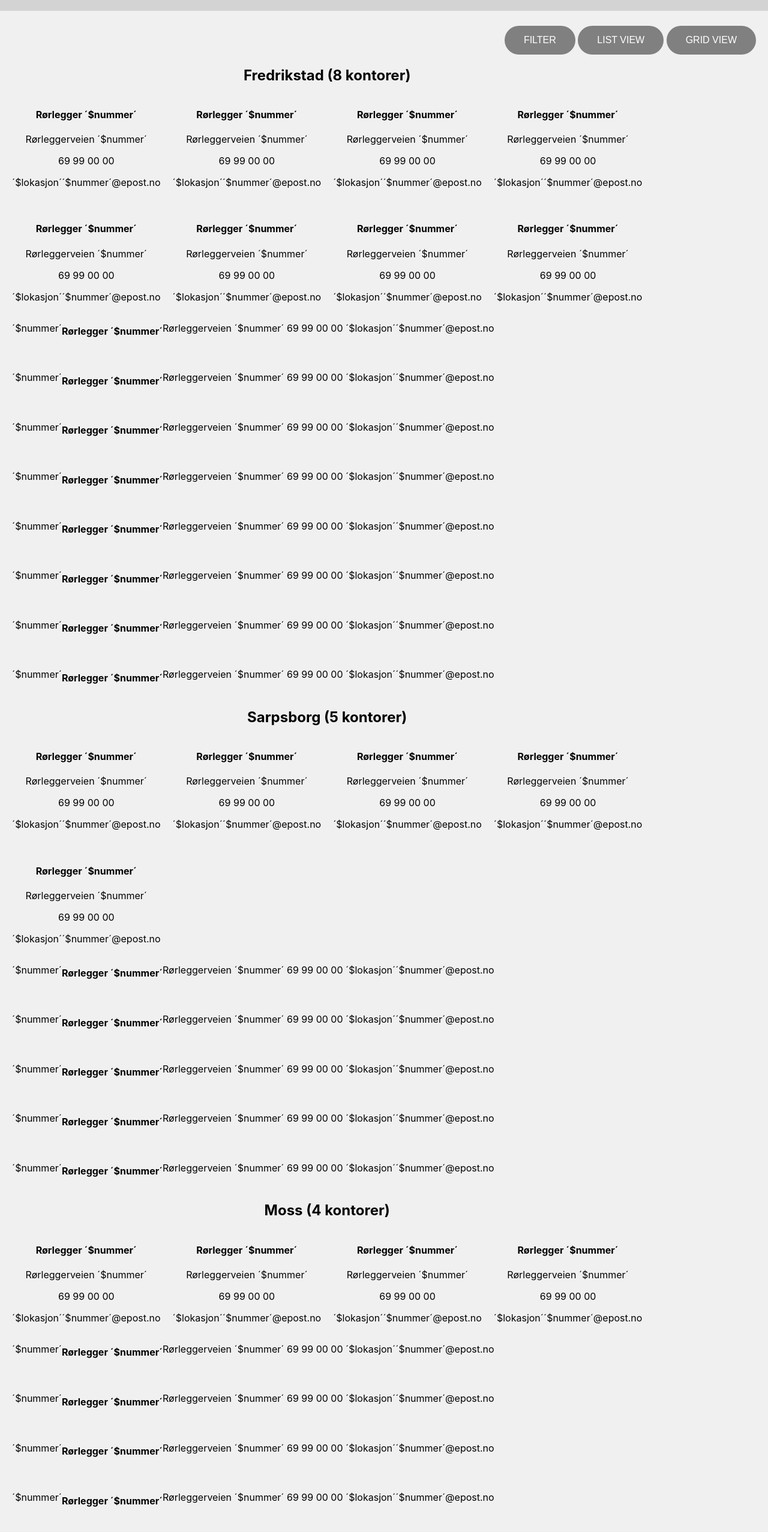
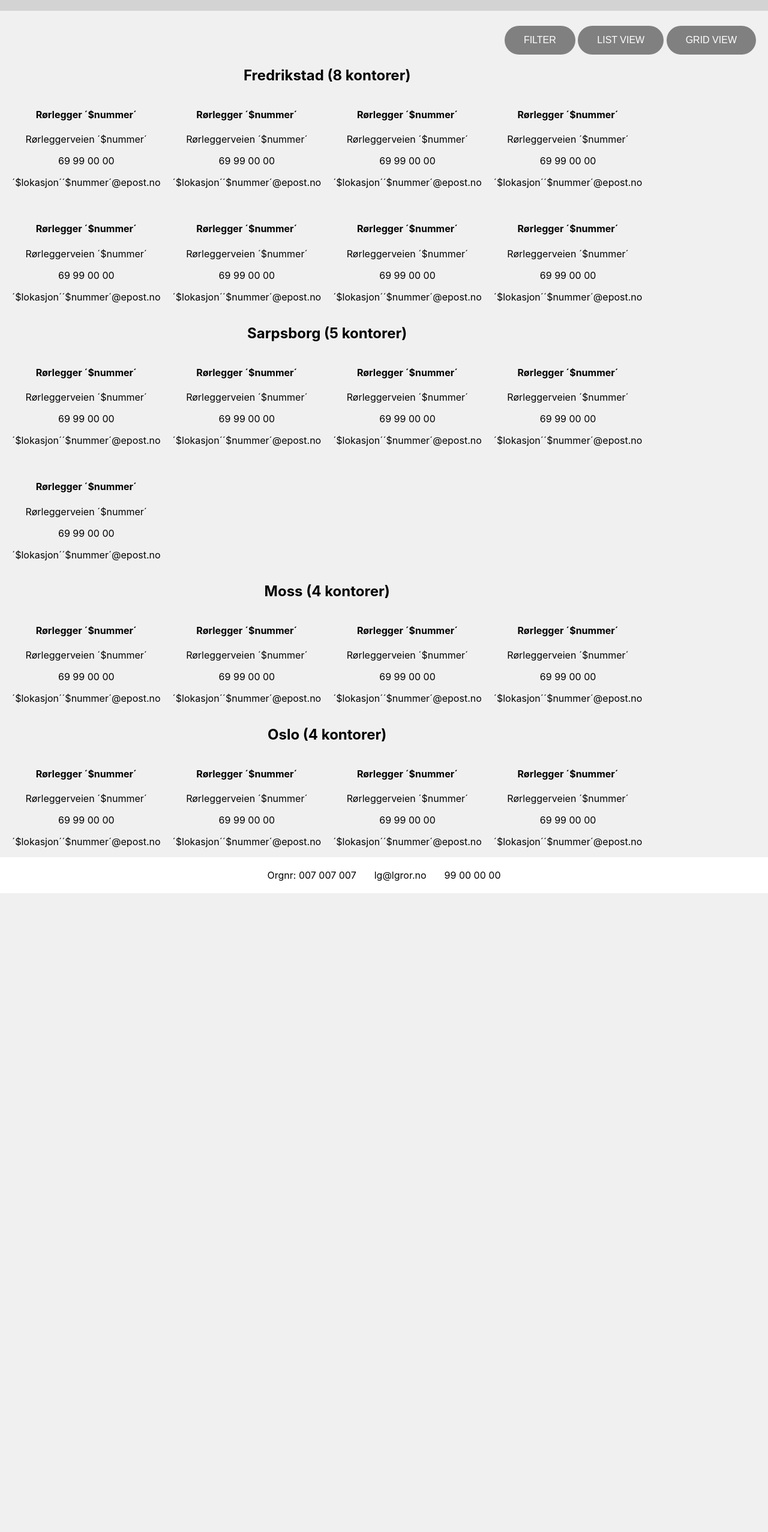
Before and after one commit to olawp/gruppe1831-webapplikasjoner, a React (Create React App) app in the folder frontend/: page /kontorer in a window 1280 px wide. Shown: the part 234-2788 px from the top of the page at 60% size. After the commit the page ends 1723 px from the top, so only its background shows below. Built offline with nearby package versions, Linux system fonts and the light colour scheme.

Commit message:
Added diffrent views for list and grid view in Kontorer.js

```diff
--- a/frontend/src/components/pages/Kontorer.js
+++ b/frontend/src/components/pages/Kontorer.js
@@ -3,15 +3,29 @@ import KontorCard from '../layout/KontorCard';
 import KontorListe from '../layout/KontorListe';
 
 export class Kontorer extends Component {
+
+    state = {
+        displayGrid: "grid",
+        displayList: "none"
+    }
+
+    list = () => {
+        this.setState({displayGrid: "none", displayList: "grid"});
+    }
+
+    grid = () => {
+        this.setState({displayGrid: "grid", displayList: "none"});
+    }
+
     render() {
         return (
             <div>
                 <header><h1>Våre kontorer</h1></header>
                 <main>
-                    <div className="kontorFunc"><button>FILTER</button> <button>LIST VIEW</button> <button>GRID VIEW</button></div>
+                    <div className="kontorFunc"><button>FILTER</button> <button onClick={this.list}>LIST VIEW</button> <button onClick={this.grid}>GRID VIEW</button></div>
                     <div className="kontorer">
                         <h2>Fredrikstad (8 kontorer)</h2>
-                        <div className="kontorGrid">
+                        <div className="kontorGrid" style={{display: this.state.displayGrid}}>
                             <KontorCard></KontorCard>
                             <KontorCard></KontorCard>
                             <KontorCard></KontorCard>
@@ -21,7 +35,7 @@ export class Kontorer extends Component {
                             <KontorCard></KontorCard>
                             <KontorCard></KontorCard>
                         </div>
-                        <div className="kontorListe">
+                        <div className="kontorListe" style={{display: this.state.displayList}}>
                             <KontorListe></KontorListe>
                             <KontorListe></KontorListe>
                             <KontorListe></KontorListe>
@@ -34,14 +48,14 @@ export class Kontorer extends Component {
                     </div>
                     <div className="kontorer">
                         <h2>Sarpsborg (5 kontorer)</h2>
-                        <div className="kontorGrid">
+                        <div className="kontorGrid" style={{display: this.state.displayGrid}}>
                             <KontorCard></KontorCard>
                             <KontorCard></KontorCard>
                             <KontorCard></KontorCard>
                             <KontorCard></KontorCard>
                             <KontorCard></KontorCard>
                         </div>
-                        <div className="kontorListeTo">
+                        <div className="kontorListeTo" style={{display: this.state.displayList}}>
                             <KontorListe></KontorListe>
                             <KontorListe></KontorListe>
                             <KontorListe></KontorListe>
@@ -51,13 +65,13 @@ export class Kontorer extends Component {
                     </div>
                     <div className="kontorer">
                         <h2>Moss (4 kontorer)</h2>
-                        <div className="kontorGridTo">
+                        <div className="kontorGridTo" style={{display: this.state.displayGrid}}>
                             <KontorCard></KontorCard>
                             <KontorCard></KontorCard>
                             <KontorCard></KontorCard>
                             <KontorCard></KontorCard>
                         </div>
-                        <div className="kontorListeTre">
+                        <div className="kontorListeTre" style={{display: this.state.displayList}}>
                             <KontorListe></KontorListe>
                             <KontorListe></KontorListe>
                             <KontorListe></KontorListe>
@@ -66,13 +80,13 @@ export class Kontorer extends Component {
                     </div>
                     <div className="kontorer">
                         <h2>Oslo (4 kontorer)</h2>
-                        <div className="kontorGridTo">
+                        <div className="kontorGridTo" style={{display: this.state.displayGrid}}>
                             <KontorCard></KontorCard>
                             <KontorCard></KontorCard>
                             <KontorCard></KontorCard>
                             <KontorCard></KontorCard>
                         </div>
-                        <div className="kontorListeTre">
+                        <div className="kontorListeTre" style={{display: this.state.displayList}}>
                             <KontorListe></KontorListe>
                             <KontorListe></KontorListe>
                             <KontorListe></KontorListe>
```
